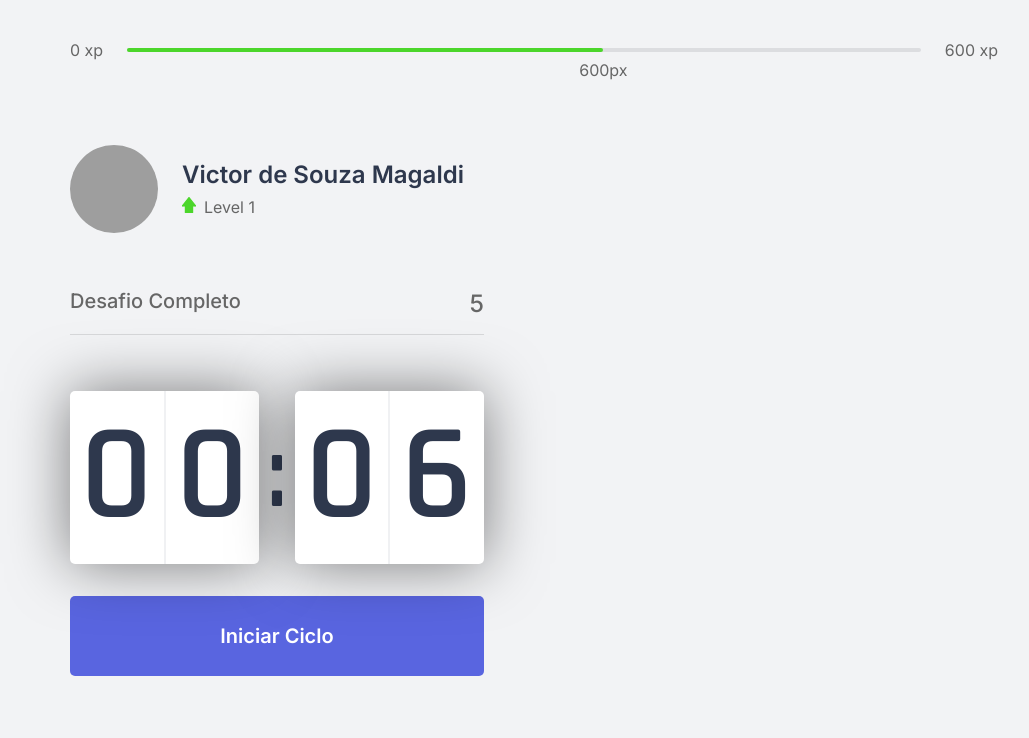
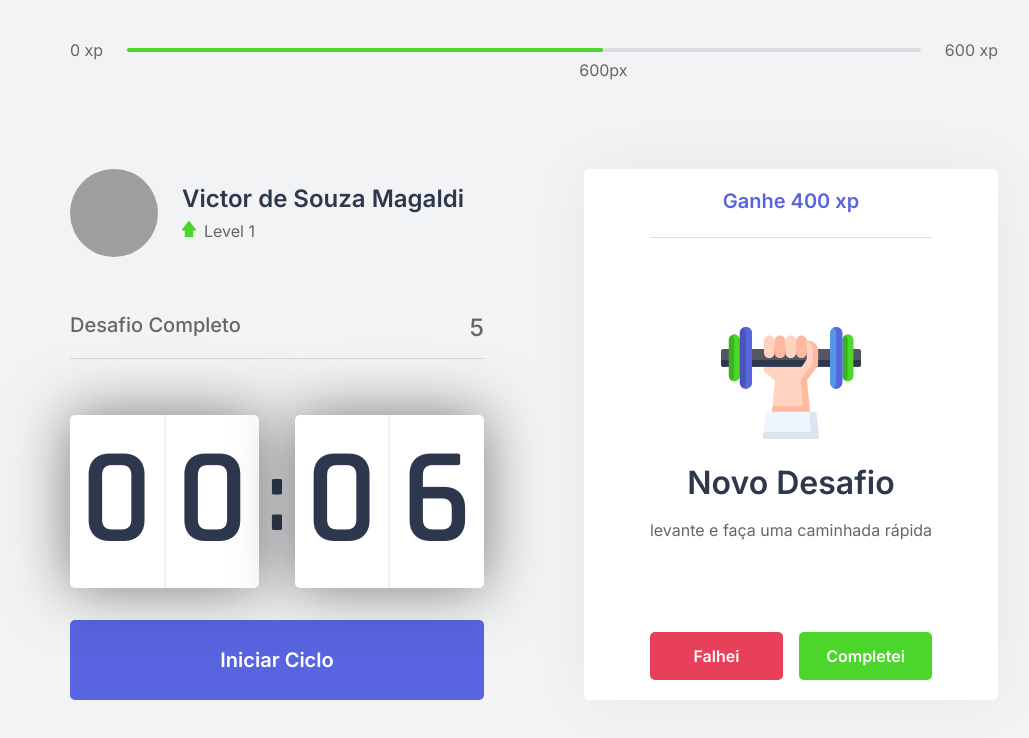
Before and after one commit to victor-magaldi/semana-NLW4-moveit, a Next.js app: page / in a window 1280 px wide. Shown: the top 738 px of the page, without its empty margins (106-1135 px from the left). Built offline with nearby package versions, Linux system fonts and the light colour scheme; grey boxes are pictures that could not be loaded.

Commit message:
componente challenge box  inicio

```diff
--- /dev/null
+++ b/src/components/ChallengeBox.tsx
@@ -0,0 +1,37 @@
+import styles from "../styles/components/ChallengeBox.module.css";
+
+export default function ChallengeBox() {
+  const hasActiveChallenge = true;
+  return (
+    <div className={styles.challengeBoxContainer}>
+      {!hasActiveChallenge ? (
+        <div className={styles.challengNotActive}>
+          <strong>
+            Inicie um ciclo para receber desafios a serem completados
+          </strong>
+          <p>
+            <img src="icons/level-up.svg" alt="Level Up" />
+            Avance de Level Completando desafios
+          </p>
+        </div>
+      ) : (
+        <div className={styles.challengActive}>
+          <header>Ganhe 400 xp</header>
+          <main>
+            <img src="icons/body.svg" alt="body" />
+            <strong>Novo Desafio</strong>
+            <p>levante e faça uma caminhada rápida</p>
+          </main>
+          <footer>
+            <button type="button" className={styles.challengeFailedButton}>
+              Falhei
+            </button>
+            <button type="button" className={styles.challengeSuccessButton}>
+              Completei
+            </button>
+          </footer>
+        </div>
+      )}
+    </div>
+  );
+}
--- a/src/components/Profile.tsx
+++ b/src/components/Profile.tsx
@@ -1,6 +1,6 @@
 import styles from "../styles/components/Profile.module.css";
 
-export function Profile() {
+export default function Profile() {
   return (
     <div className={styles.profileContainer}>
       <img src="https://github.com/victor-magaldi.png" alt="" />
--- a/src/pages/index.tsx
+++ b/src/pages/index.tsx
@@ -1,11 +1,12 @@
 import CompleteChallenges from "../components/CompleteChallenges";
 import Countdown from "../components/Countdown";
 import ExperienceBar from "../components/ExperienceBar";
-import { Profile } from "../components/Profile";
+import Profile from "../components/Profile";
 
 import Head from "next/head";
 
 import styles from "../styles/pages/Home.module.css";
+import ChallengeBox from "../components/ChallengeBox";
 
 export default function Home() {
   return (
@@ -16,11 +17,13 @@
 
       <section>
         <div>
-          <Profile></Profile>
-          <CompleteChallenges></CompleteChallenges>
-          <Countdown></Countdown>
+          <Profile />
+          <CompleteChallenges />
+          <Countdown />
         </div>
-        <div></div>
+        <div>
+          <ChallengeBox />
+        </div>
       </section>
     </div>
   );
--- /dev/null
+++ b/src/styles/components/ChallengeBox.module.css
@@ -0,0 +1,93 @@
+.challengeBoxContainer {
+  height: 100%;
+  background: var(--white);
+  border-radius: 5px;
+  box-shadow: 0 0 60px rgba(0, 0, 0, 0.05);
+  padding: 1.25rem 2rem;
+
+  display: flex;
+  flex-direction: column;
+  align-items: center;
+  justify-content: center;
+  text-align: center;
+}
+.challengNotActive {
+  display: flex;
+  align-items: center;
+  justify-content: center;
+  flex-direction: column;
+}
+.challengNotActive strong {
+  font-size: 1.5rem;
+  font-weight: 500;
+  line-height: 1.4;
+}
+
+.challengNotActive p {
+  display: flex;
+  align-items: center;
+  justify-content: center;
+  line-height: 1.4;
+  max-width: 70%;
+}
+.challengNotActive p img {
+  margin-bottom: 1rem;
+}
+
+.challengActive {
+  height: 100%;
+  display: flex;
+  flex-direction: column;
+}
+.challengActive header {
+  color: var(--blue);
+  font-weight: 600;
+  font-size: 1.25rem;
+  padding: 0 2rem 1.5rem;
+  border-bottom: 1px solid var(--gray-line);
+}
+.challengActive main {
+  flex: 1;
+  display: flex;
+  flex-direction: column;
+  align-items: center;
+  justify-content: center;
+}
+.challengActive main strong {
+  font-weight: 600;
+  font-size: 2rem;
+  color: var(--title);
+  margin: 1.5rem 0 1rem;
+}
+
+.challengActive main p {
+  line-height: 1.5;
+}
+
+.challengActive footer {
+  display: grid;
+  grid-template-columns: 1fr 1fr;
+  gap: 1rem;
+}
+
+.challengActive footer button {
+  height: 3rem;
+  align-items: center;
+  display: flex;
+  justify-content: center;
+  border: 0;
+  border-radius: 5px;
+  color: var(--white);
+  font-size: 1rem;
+  font-weight: 600;
+  transition: 0.2s;
+}
+.challengActive footer button:hover {
+  filter: brightness(0.9);
+}
+button.challengeFailedButton {
+  background-color: var(--red);
+}
+button.challengeSuccessButton {
+  background-color: var(--green);
+}
--- a/src/styles/pages/Home.module.css
+++ b/src/styles/pages/Home.module.css
@@ -12,5 +12,6 @@
   display: grid;
   grid-template-columns: 1fr 1fr;
   gap: 6.25rem;
+  margin-top: 3rem;
   align-content: center;
 }
```
